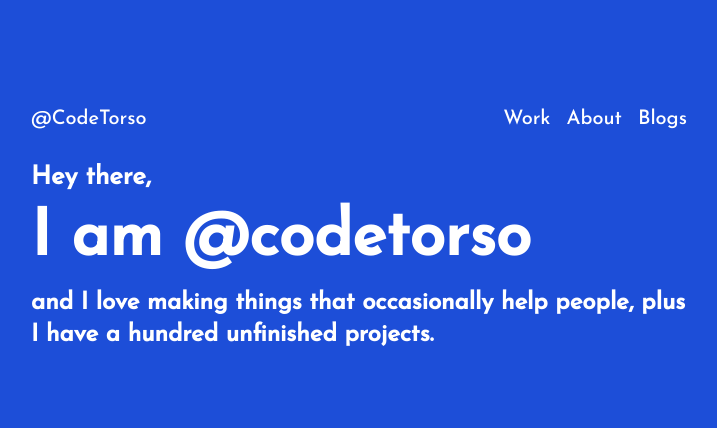
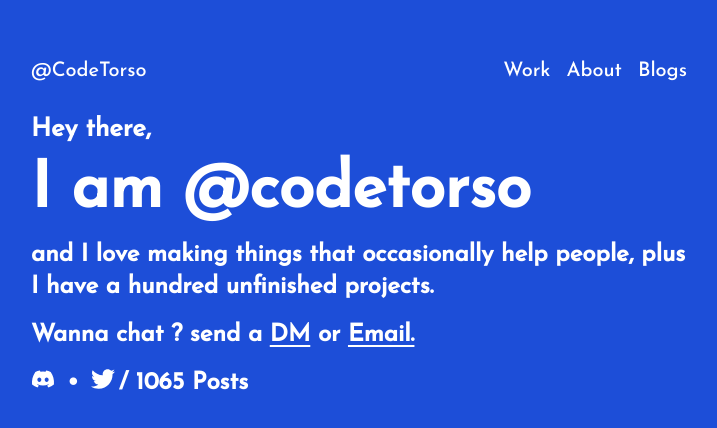
Before and after one commit to CodeTorso/torso.wtf, a Next.js app: page / in a window 1280 px wide. Shown: the part 172-600 px from the top of the page, without its empty margins (281-998 px from the left). Built offline with nearby package versions, Linux system fonts and the light colour scheme.

Commit message:
yeah, now done

```diff
--- a/src/app/page.tsx
+++ b/src/app/page.tsx
@@ -31,7 +31,14 @@ function Content() {
         and I love making things that occasionally help people, plus I have a
         hundred unfinished projects.
       </h2>
-
+      <Contact />
+      <div className="flex gap-3 text-2xl font-semibold">
+        <Discord />•
+        <X />
+        {/* Once I have Content there also */}
+        {/* <YouTube />•
+        <Instagram /> */}
+      </div>
     </div>
   );
 }
```
